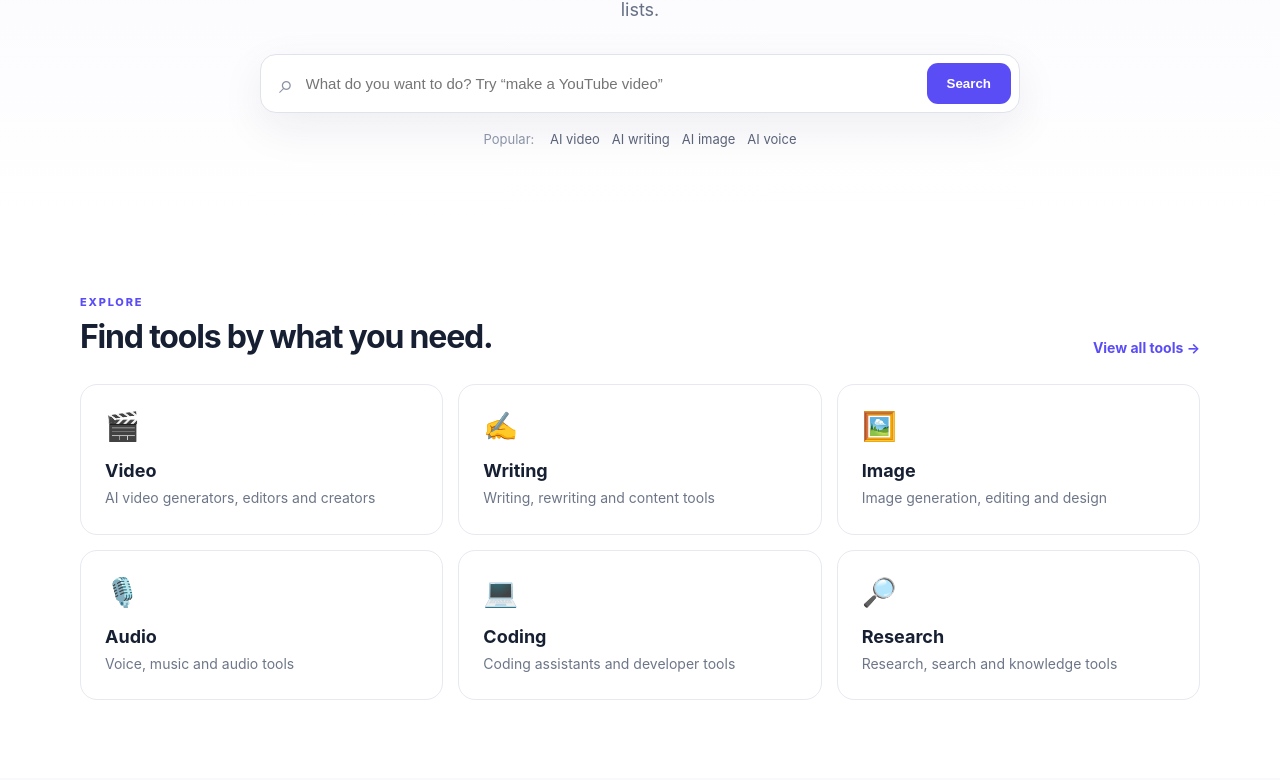
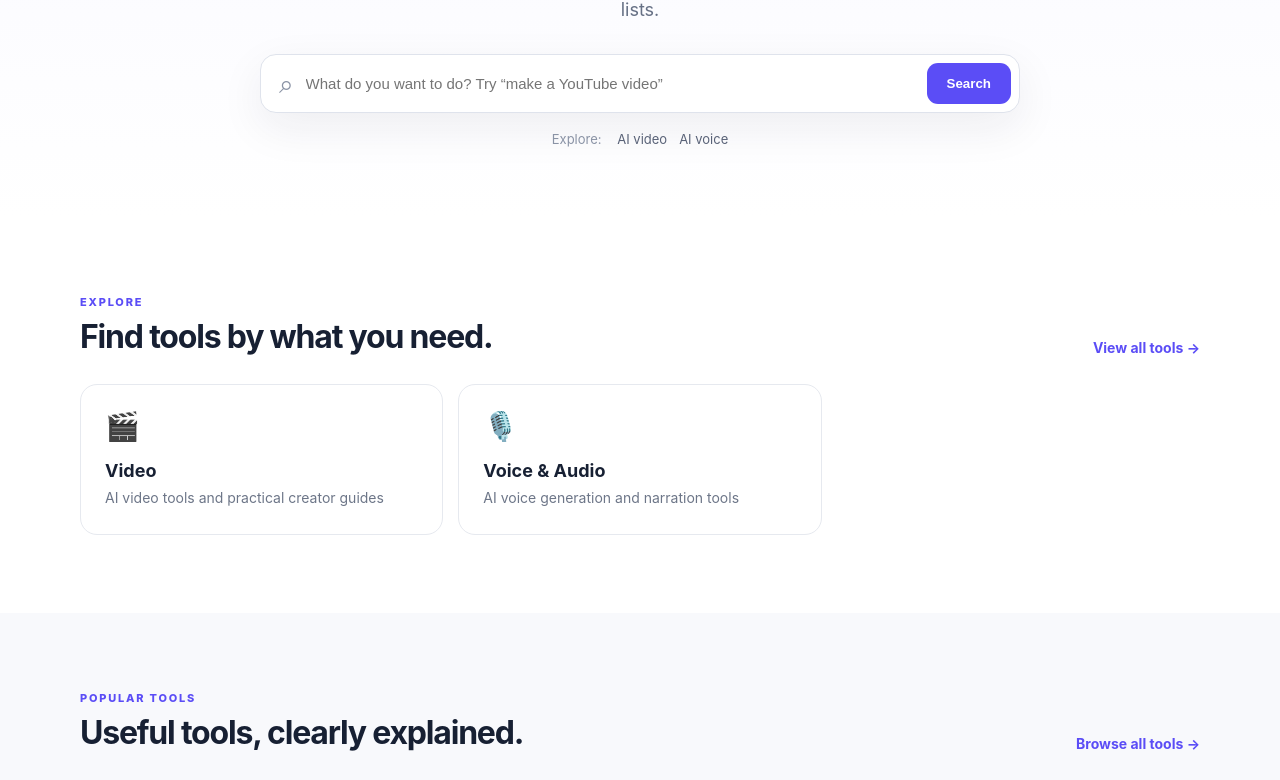
Before and after one commit to alenlenthang4/ai-pick, a Next.js app: page / in a window 1280 px wide. Shown: the part 394-1174 px from the top of the page. Built offline with nearby package versions, Linux system fonts and the light colour scheme.

Commit message:
Align homepage categories and cards with reviewed tools

```diff
--- a/app/home-client.tsx
+++ b/app/home-client.tsx
@@ -3,19 +3,13 @@
 import { useMemo, useState } from "react";
 
 const categories = [
-  ["🎬", "Video", "AI video generators, editors and creators"],
-  ["✍️", "Writing", "Writing, rewriting and content tools"],
-  ["🖼️", "Image", "Image generation, editing and design"],
-  ["🎙️", "Audio", "Voice, music and audio tools"],
-  ["💻", "Coding", "Coding assistants and developer tools"],
-  ["🔎", "Research", "Research, search and knowledge tools"],
+  ["🎬", "Video", "AI video tools and practical creator guides"],
+  ["🎙️", "Voice & Audio", "AI voice generation and narration tools"],
 ];
 
 const tools = [
   { name: "Fliki", type: "AI Video", desc: "Turn ideas, scripts and blog posts into videos with AI voices.", tag: "Video", href: "/tools/fliki", task: "video", free: true, uses: ["youtube", "shorts", "social"] },
-  { name: "InVideo", type: "AI Video", desc: "Create videos from text prompts, scripts and ideas.", tag: "Video", href: "https://invideo.io/", task: "video", free: false, uses: ["youtube", "shorts", "social"] },
-  { name: "ElevenLabs", type: "AI Voice", desc: "Generate natural-sounding AI speech and voice content.", tag: "Audio", href: "/tools/elevenlabs", task: "voice", free: true, uses: ["youtube", "shorts", "audio"] },
-  { name: "Pictory", type: "AI Video", desc: "Create and edit videos from scripts, text and existing content.", tag: "Video", href: "https://pictory.ai/", task: "video", free: false, uses: ["youtube", "social"] },
+  { name: "ElevenLabs", type: "AI Voice", desc: "Generate natural-sounding AI speech and voice content.", tag: "Voice & Audio", href: "/tools/elevenlabs", task: "voice", free: true, uses: ["youtube", "shorts", "audio"] },
 ];
 
 export default function HomeClient() {
@@ -40,7 +34,7 @@ export default function HomeClient() {
   return (
     <main>
       <nav className="nav"><div className="wrap navInner"><a className="brand" href="/">AI <span>Pick</span></a><div className="navLinks"><a href="/tools">Tools</a><a href="#categories">Categories</a><a href="#how">How it works</a></div></div></nav>
-      <section className="hero"><div className="wrap heroInner"><div className="eyebrow">AI TOOL DISCOVERY, MADE SIMPLE</div><h1>Find the right <span>AI tool</span> for the job.</h1><p className="heroText">Search, compare and discover useful AI tools without digging through endless lists.</p><div className="search"><span>⌕</span><input aria-label="Search AI tools" value={query} onChange={(e) => setQuery(e.target.value)} placeholder="What do you want to do? Try “make a YouTube video”" /><button type="button" onClick={() => document.getElementById("tools")?.scrollIntoView({ behavior: "smooth" })}>Search</button></div><div className="popular">Popular: <a href="#tools">AI video</a><a href="#tools">AI writing</a><a href="#tools">AI image</a><a href="#tools">AI voice</a></div></div></section>
+      <section className="hero"><div className="wrap heroInner"><div className="eyebrow">AI TOOL DISCOVERY, MADE SIMPLE</div><h1>Find the right <span>AI tool</span> for the job.</h1><p className="heroText">Search, compare and discover useful AI tools without digging through endless lists.</p><div className="search"><span>⌕</span><input aria-label="Search AI tools" value={query} onChange={(e) => setQuery(e.target.value)} placeholder="What do you want to do? Try “make a YouTube video”" /><button type="button" onClick={() => document.getElementById("tools")?.scrollIntoView({ behavior: "smooth" })}>Search</button></div><div className="popular">Explore: <a href="#tools">AI video</a><a href="#tools">AI voice</a></div></div></section>
       <section className="section" id="categories"><div className="wrap"><div className="sectionHead"><div><div className="kicker">EXPLORE</div><h2>Find tools by what you need.</h2></div><a className="textLink" href="#tools">View all tools →</a></div><div className="categoryGrid">{categories.map(([icon,name,desc]) => <a className="category" href="#tools" key={name}><div className="icon">{icon}</div><h3>{name}</h3><p>{desc}</p></a>)}</div></div></section>
       <section className="section soft" id="tools"><div className="wrap"><div className="sectionHead"><div><div className="kicker">POPULAR TOOLS</div><h2>Useful tools, clearly explained.</h2></div><a className="textLink" href="/tools">Browse all tools →</a></div><div className="toolGrid">{filteredTools.map((tool) => <article className="toolCard" key={tool.name}><div className="toolTop"><div className="toolLogo">{tool.name[0]}</div><span className="pill">{tool.tag}</span></div><h3>{tool.name}</h3><div className="toolType">{tool.type}</div><p>{tool.desc}</p><a className="cardLink" href={tool.href} target={tool.href.startsWith("http") ? "_blank" : undefined} rel={tool.href.startsWith("http") ? "noopener noreferrer" : undefined}>Explore tool →</a></article>)}</div>{query && filteredTools.length === 0 && <p className="emptySearch">No matching tools yet. Try a broader search.</p>}</div></section>
       <section className="section" id="how"><div className="wrap"><div className="finder"><div><div className="kicker">AI PICK FINDER</div><h2>Find a tool for your next project.</h2><p>Choose your task, budget and content type. We’ll match your answers to tools currently listed on AI Pick.</p></div></div>
```
